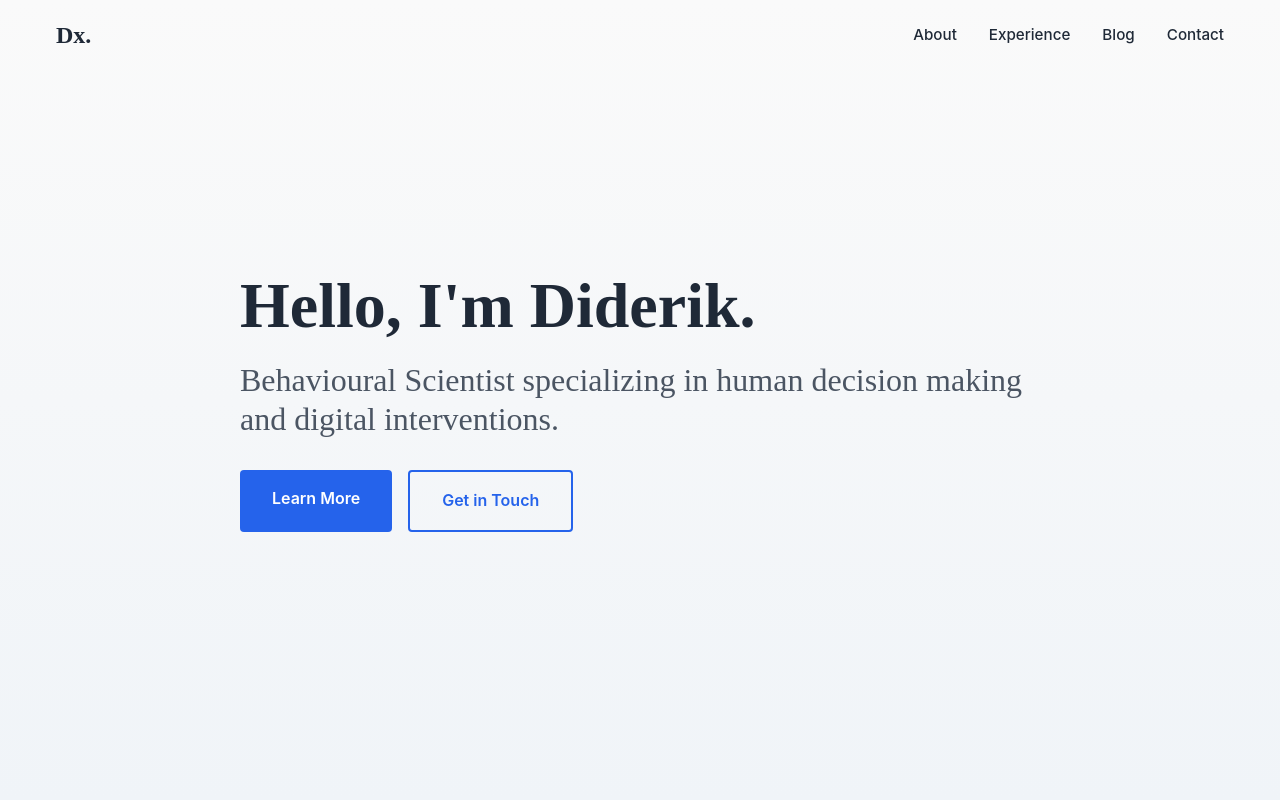
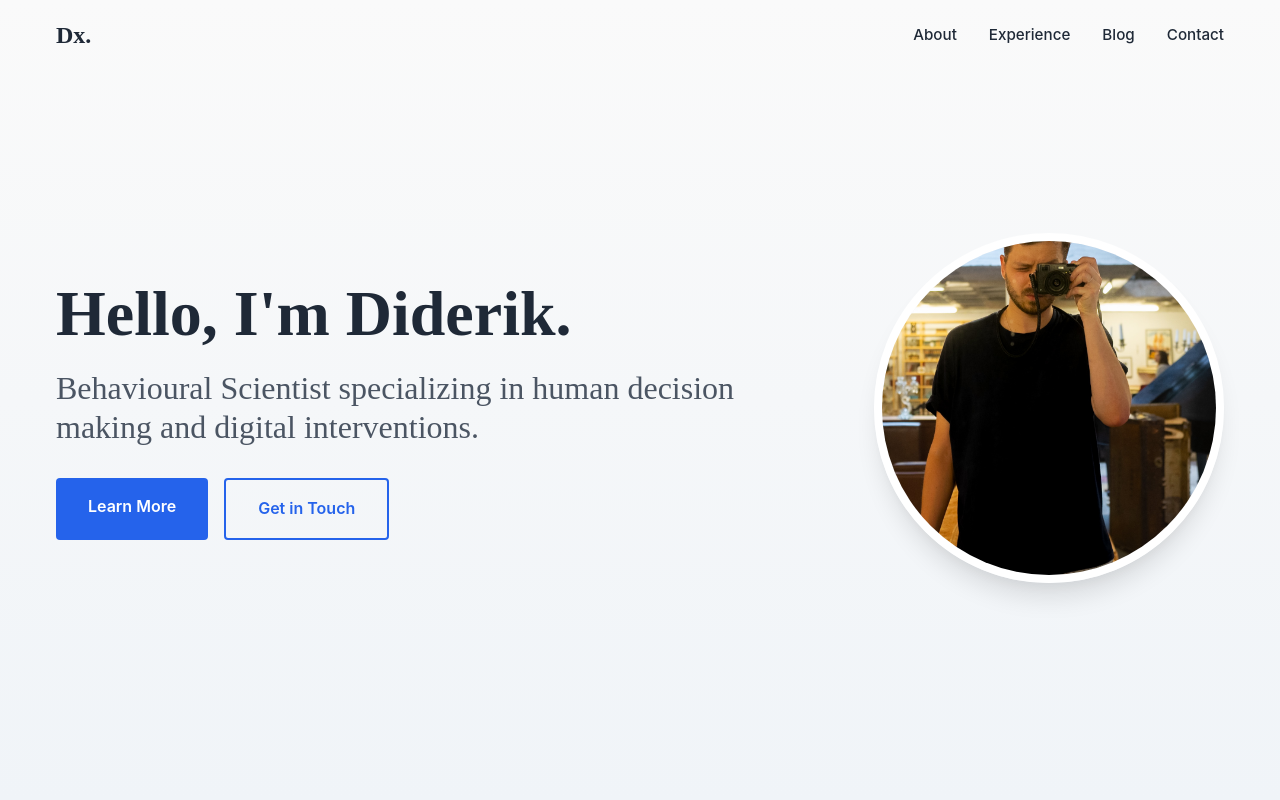
Before and after one commit to Dicodey/my-website, a React (Vite) app in the folder personal-website/: page / in a window 1280 px wide. Shown: the top 800 px of the page. Built offline with nearby package versions, Linux system fonts and the light colour scheme.

Commit message:
pic and scroll

```diff
--- a/personal-website/src/components/Hero.jsx
+++ b/personal-website/src/components/Hero.jsx
@@ -1,12 +1,22 @@
+import profileImg from '../assets/profile.jpg';
+
 const Hero = () => {
     return (
         <section id="hero" style={{
             minHeight: '100vh',
             display: 'flex',
             alignItems: 'center',
-            background: 'linear-gradient(to bottom, var(--bg-color), #f0f4f8)'
+            background: 'linear-gradient(to bottom, var(--bg-color), #f0f4f8)',
+            paddingTop: '80px'
         }}>
-            <div className="container">
+            <div className="container" style={{
+                display: 'flex',
+                flexDirection: 'row',
+                alignItems: 'center',
+                gap: '4rem',
+                flexWrap: 'wrap-reverse'
+            }}>
+                <div style={{ flex: '1', minWidth: '300px' }}>
                     <h1 style={{ fontSize: '4rem', marginBottom: '1rem', color: 'var(--text-primary)' }}>
                         Hello, I'm Diderik.
                     </h1>
@@ -15,7 +25,6 @@ const Hero = () => {
                         fontWeight: 400,
                         color: 'var(--text-secondary)',
                         marginBottom: '2rem',
-                    maxWidth: '800px'
                     }}>
                         Behavioural Scientist specializing in human decision making and digital interventions.
                     </h2>
@@ -42,6 +51,24 @@ const Hero = () => {
                         </a>
                     </div>
                 </div>
+
+                <div style={{
+                    flex: '0 0 auto',
+                    width: '350px',
+                    height: '350px',
+                    borderRadius: '50%',
+                    overflow: 'hidden',
+                    border: '8px solid white',
+                    boxShadow: '0 20px 25px -5px rgba(0, 0, 0, 0.1), 0 10px 10px -5px rgba(0, 0, 0, 0.04)',
+                    margin: '0 auto'
+                }}>
+                    <img
+                        src={profileImg}
+                        alt="Diderik"
+                        style={{ width: '100%', height: '100%', objectFit: 'cover' }}
+                    />
+                </div>
+            </div>
         </section>
     );
 };
--- a/personal-website/src/index.css
+++ b/personal-website/src/index.css
@@ -78,7 +78,7 @@ button {
 
 section {
   padding: var(--spacing-xl) 0;
-  scroll-margin-top: 80px;
+  scroll-margin-top: 60px;
 }
 
 .card {
```
Also changed, not shown: personal-website/src/assets/profile.jpg (added). Lines whose indentation alone changed are shown as unchanged.
